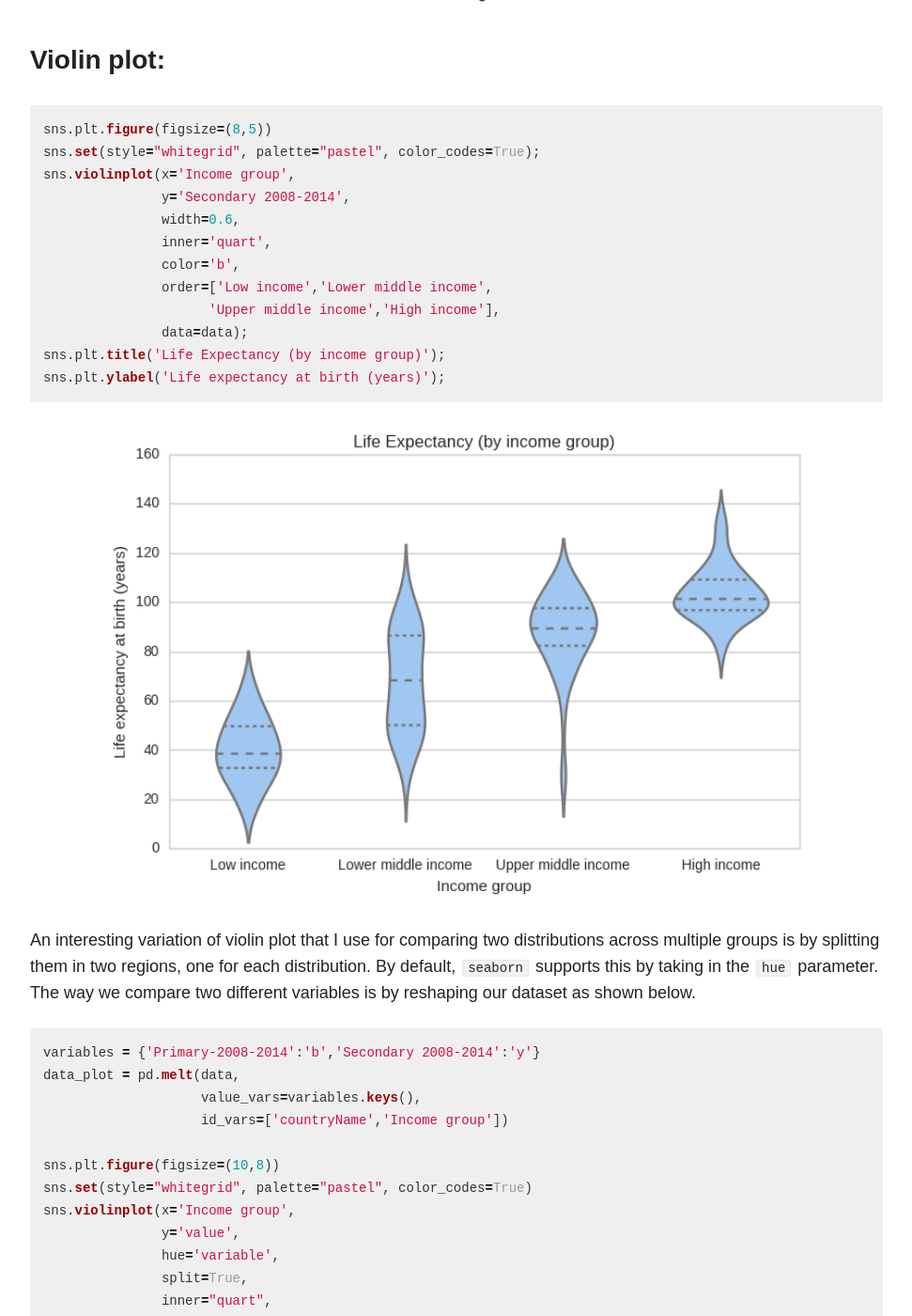
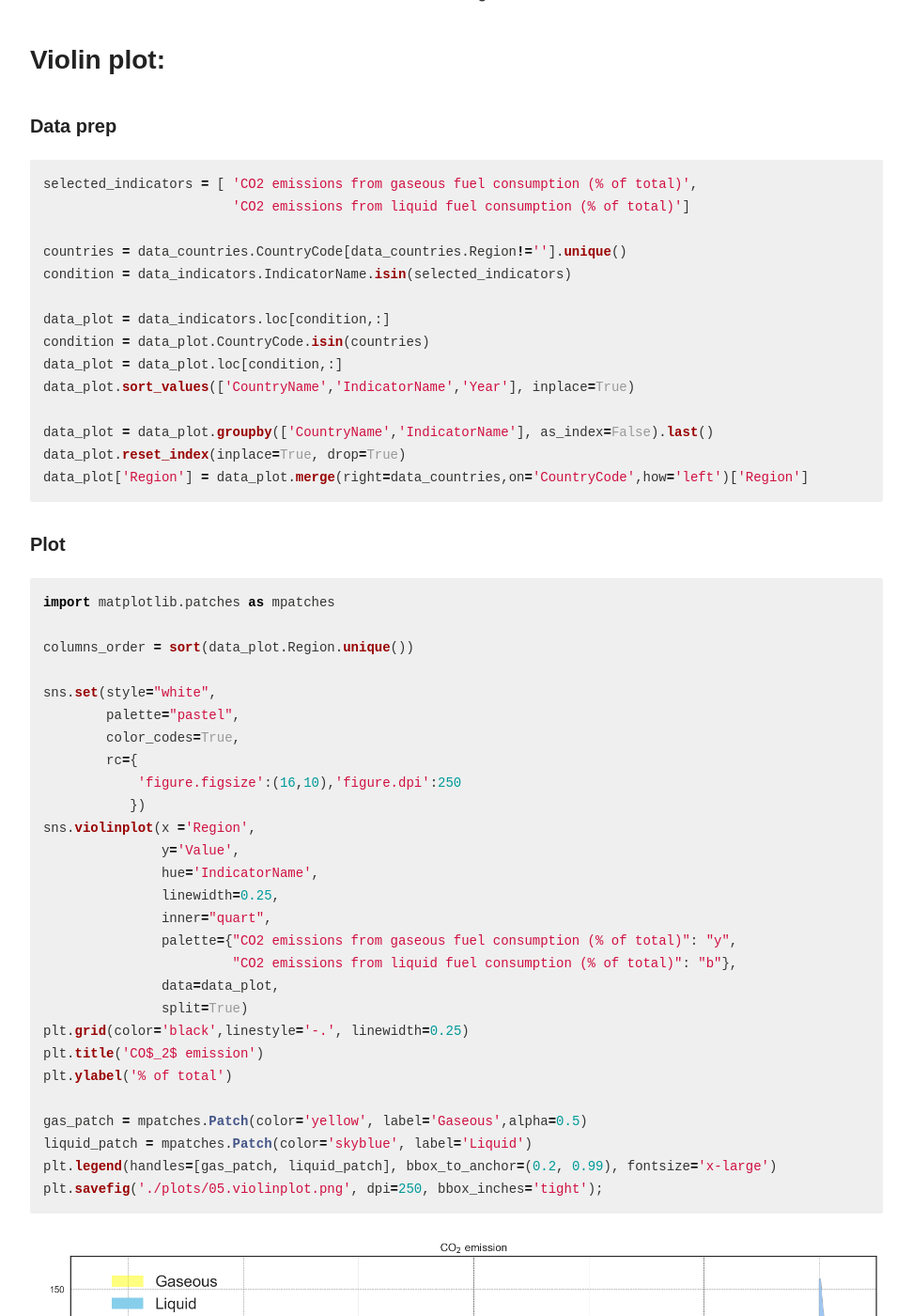
Before and after one commit to nilesh-patil/nilesh-patil.github.io, a Jekyll site: the page built from _posts/blog/2017-01-14-visualizing-&-comparing-distributions.md, in a window 1280 px wide and 1400 px high, scrolled down 8208 px. Shown: the whole window at 94% size, without its empty margins (154-1125 px from the left). Built offline with Jekyll 4.4.1, drawn with Linux system fonts in a browser that asks for light colours; nearby versions of some CDN libraries; comment, search, counter and statistics services are not loaded; some of the changed text lies outside the part shown.

Commit message:
updated post with violinplot

````diff
--- a/_posts/blog/2017-01-14-visualizing-&-comparing-distributions.md
+++ b/_posts/blog/2017-01-14-visualizing-&-comparing-distributions.md
@@ -231,78 +231,58 @@ plt.savefig('./04.boxplot.png');
 
 ### Violin plot:
 
+##### Data prep
 
 ```python
-sns.plt.figure(figsize=(8,5))
-sns.set(style="whitegrid", palette="pastel", color_codes=True);
-sns.violinplot(x='Income group',
-               y='Secondary 2008-2014',
-               width=0.6,
-               inner='quart',
-               color='b',
-               order=['Low income','Lower middle income',
-                     'Upper middle income','High income'],
-               data=data);
-sns.plt.title('Life Expectancy (by income group)');
-sns.plt.ylabel('Life expectancy at birth (years)');
+selected_indicators = [ 'CO2 emissions from gaseous fuel consumption (% of total)',
+                        'CO2 emissions from liquid fuel consumption (% of total)']
+
+countries = data_countries.CountryCode[data_countries.Region!=''].unique()
+condition = data_indicators.IndicatorName.isin(selected_indicators)
+
+data_plot = data_indicators.loc[condition,:]
+condition = data_plot.CountryCode.isin(countries)
+data_plot = data_plot.loc[condition,:]
+data_plot.sort_values(['CountryName','IndicatorName','Year'], inplace=True)
+
+data_plot = data_plot.groupby(['CountryName','IndicatorName'], as_index=False).last()
+data_plot.reset_index(inplace=True, drop=True)
+data_plot['Region'] = data_plot.merge(right=data_countries,on='CountryCode',how='left')['Region']
 ```
 
-
-![png](\images\blog\distributions\output_13_0.png){: .center-image height="500px" width="750px"}
-
-
-An interesting variation of violin plot that I use for comparing two distributions across multiple groups is by splitting them in two regions, one for each distribution. By default, `seaborn` supports this by taking in the `hue` parameter. The way we compare two different variables is by reshaping our dataset as shown below.
-
+##### Plot
 
 ```python
-variables = {'Primary-2008-2014':'b','Secondary 2008-2014':'y'}
-data_plot = pd.melt(data,
-                    value_vars=variables.keys(),
-                    id_vars=['countryName','Income group'])
+import matplotlib.patches as mpatches
 
-sns.plt.figure(figsize=(10,8))
-sns.set(style="whitegrid", palette="pastel", color_codes=True)
-sns.violinplot(x='Income group',
-               y='value',
-               hue='variable',
-               split=True,
+columns_order = sort(data_plot.Region.unique())
+
+sns.set(style="white",
+        palette="pastel",
+        color_codes=True,
+        rc={
+            'figure.figsize':(16,10),'figure.dpi':250
+           })
+sns.violinplot(x ='Region',
+               y='Value',
+               hue='IndicatorName',
+               linewidth=0.25,
                inner="quart",
-               order=['Low income','Lower middle income',
-                     'Upper middle income','High income'],
-               palette=variables,
-               data=data_plot,);
-sns.plt.title('Primary & Secondary enrollment (by income)');
-sns.plt.ylabel('');
+               palette={"CO2 emissions from gaseous fuel consumption (% of total)": "y",
+                        "CO2 emissions from liquid fuel consumption (% of total)": "b"},
+               data=data_plot,
+               split=True)
+plt.grid(color='black',linestyle='-.', linewidth=0.25)
+plt.title('CO$_2$ emission')
+plt.ylabel('% of total')
+
+gas_patch = mpatches.Patch(color='yellow', label='Gaseous',alpha=0.5)
+liquid_patch = mpatches.Patch(color='skyblue', label='Liquid')
+plt.legend(handles=[gas_patch, liquid_patch], bbox_to_anchor=(0.2, 0.99), fontsize='x-large')
+plt.savefig('./plots/05.violinplot.png', dpi=250, bbox_inches='tight');
 ```
 
-
-![png](\images\blog\distributions\output_15_0.png){: .center-image height="500px" width="750px"}
-
-
-
-```python
-variables = {'Primary-2008-2014':'b','Secondary 2008-2014':'y'}
-data_plot = pd.melt(data,
-                    value_vars=variables.keys(),
-                    id_vars=['countryName','Region'])
-
-sns.plt.figure(figsize=(10,8))
-sns.set(style="whitegrid", palette="pastel", color_codes=True)
-sns.violinplot(x='Region',
-               y='value',
-               hue='variable',
-               split=True,
-               inner="quart",
-               palette=variables,
-               data=data_plot,);
-sns.plt.title('Primary & Secondary enrollment (by income)');
-sns.plt.ylabel('');
-sns.plt.xticks(rotation=30);
-```
-
-
-![png](\images\blog\distributions\output_16_0.png){: .center-image height="500px" width="750px"}
-
+![png](\images\blog\distributions\05.violinplot.png){: .center-image height="750px" width="950px"}
 
 ### Heatmap:
 
````
Also changed, not shown: images/blog/distributions/05.violinplot.png (added), images/blog/distributions/output_13_0.png (deleted), images/blog/distributions/output_15_0.png (deleted), images/blog/distributions/output_16_0.png (deleted).
